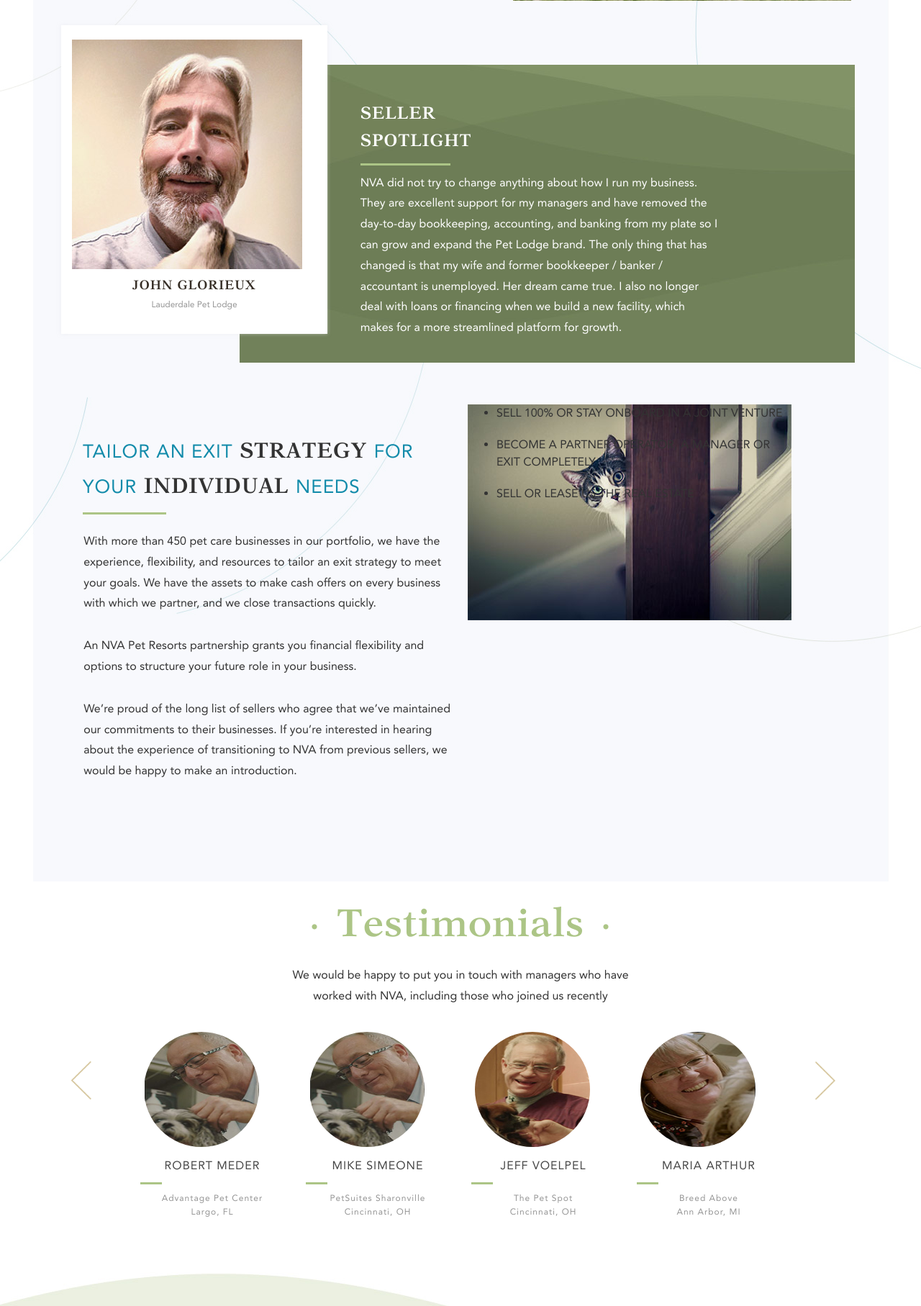
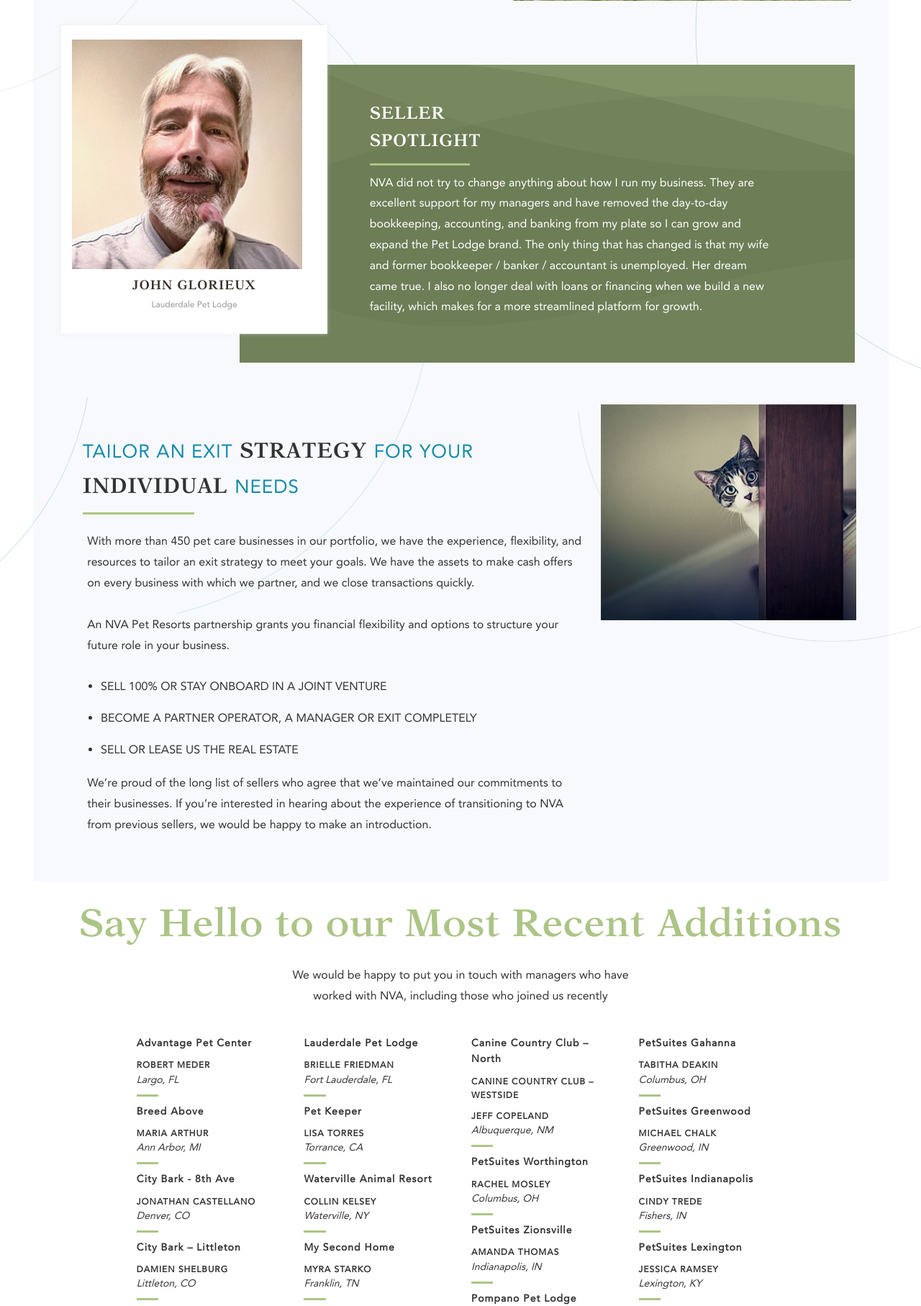
Before and after one commit to fuji9/nva-pet-resorts, a PHP site: page / in a window 1280 px wide. Shown: the part 1449-3264 px from the top of the page at 72% size. Run offline with PHP 8.4, Linux system fonts and the light colour scheme.

Commit message:
Add files via upload

```diff
--- a/index.php
+++ b/index.php
@@ -52,7 +52,6 @@
                 }
             },
             messages: {
-
                 txtOwner: {
                     required: "Please enter owner name",
                 },
@@ -87,12 +86,10 @@
                 txtContct: {
                     required: "Please enter preferred form of contact",
                 }
-
             },
             submitHandler: function(form) {
                 sendData();
             }
-
         });
     });
     function sendData(){
@@ -173,7 +170,7 @@
 <div class="container">
 <div class="about-section">
 
-	<h2><span class="dot-space">&#8226;</span>About Us<span class="dot-space">&#8226;</span> </h2>
+	<h2>About Us</h2>
 <div class="col-md-12 about-main">
 <div class="about-sec col-md-7">
 	<div class="clear"><h3 class="col-md-8">EXPERIENCED <span class="bl-text">PET INDUSTRY</span> LEADER<div class="bdr-grn clear"></div></h3></div>
@@ -184,11 +181,6 @@
 	</div>
 	</div>
 	<div class="abt-img">
-	<div class="abt-rht">
-	<p>Our goal is to preserve
-the aspects of your business that
-		   have made it successful</p>
-		</div>
 	</div>
 	</div>
 </div>
@@ -202,7 +194,7 @@
 	</div>
 	<div class="col-md-8 pl0">
 <div class="abt-grn-bg">
-<div class="col-md-10">
+<div class="col-md-11">
 <div class="abt-prof-sec">
 <h3>SELLER<br>SPOTLIGHT<div class="bdr-grn"></div></h3>
 
@@ -219,8 +211,9 @@
 	</div>
 <div class="abt-last">
 <div class="col-md-12">
-<div class="col-md-6 abt-last-lft pr0">
+<div class="col-md-8 abt-last-lft">
 	<h3 class="col-md-11 clear"><span class="bl-text">TAILOR AN EXIT</span> STRATEGY
+
 		<span class="bl-text">FOR YOUR</span> INDIVIDUAL <span class="bl-text">NEEDS</span><div class="bdr-grn clear"></div></h3>
 		<div class="clear"></div>
 		<p>With more than 450 pet care businesses in our portfolio, we have the experience, flexibility, and resources to tailor an exit strategy to meet your goals. We have the assets to make cash offers on every business with which we partner, and we close
@@ -230,11 +223,6 @@
 flexibility and options to structure your future role
 	in your business.</p>
 
-<p>We’re proud of the long list of sellers who agree that we’ve maintained our commitments to their businesses. If you’re interested in hearing about the experience of transitioning to NVA from previous sellers, we would be happy to make an introduction.</p>
-</div>
-<div class="col-md-6 pr0">
-<div class="abt-last-rht">
-
 <div class="abt-last-content">
 <ul class="list-group">
 <li>SELL 100% OR STAY ONBOARD IN A JOINT VENTURE</li>
@@ -242,6 +230,13 @@
 <li>SELL OR LEASE US THE REAL ESTATE</li>
 </ul>
 </div>
+
+<p>We’re proud of the long list of sellers who agree that we’ve maintained our commitments to their businesses. If you’re interested in hearing about the experience of transitioning to NVA from previous sellers, we would be happy to make an introduction.</p>
+</div>
+<div class="col-md-4 pr0">
+<div class="abt-last-rht">
+
+
 </div>
 
 </div>
@@ -257,86 +252,209 @@
 
 	<div id="testi" class="testi-section text-center">
 <div class="container">
-   <h2><span class="dot-space">&#8226;</span>Testimonials<span class="dot-space">&#8226;</span> </h2>
+   <h2>Say Hello to our Most Recent Additions</h2>
    <p>We would be happy to put you in touch with managers who have<br>
 worked with NVA, including those who joined us recently</p>
+ <div class="col-ms-12">
 
-
-<!-- Item slider-->
-
-  <div class="carousel carousel-showmanymoveone slide col-md-10 col-xs-offset-1" id="carouselABC">
-        <div class="carousel-inner">
-          <div class="item active">
-            <div class="col-xs-12 col-sm-6 col-md-3">
-            	 <a class="box" data-target="#videoModal" data-thevideo="https://www.youtube.com/embed/zYu7RK_zgz8" data-toggle="modal" href="#"><img src="images/testi1.jpg" class="img-responsive center-block image">
-            	 	<span class="caption fade-caption"> <div class="pl-btn"></div> </span>
-
-            	 </a>
-              <h4 class="text-center">ROBERT MEDER <div class="bdr-grn1"></div></h4>
-              <h5 class="text-center">Advantage Pet Center<br>
-Largo, FL</h5>
+<div class="loc-section text-left">
+ <div class="col-md-3">
+ <div class="loc-name">
+ 	<h5>Advantage Pet Center</h5>
+<h6>Robert Meder</h6>
+<span>Largo, FL</span>
+ <div class="bdr-grn1"></div>
+	 </div>
+	 <div class="loc-name">
+ 	<h5>Breed Above</h5>
+<h6>Maria Arthur</h6>
+<span>Ann Arbor, MI</span>
+ <div class="bdr-grn1"></div>
+	 </div>
+	 <div class="loc-name">
+ 	<h5>City Bark - 8th Ave</h5>
+<h6>Jonathan Castellano</h6>
+<span>Denver, CO</span>
+ <div class="bdr-grn1"></div>
+	 </div>
+	 <div class="loc-name">
+ 	<h5>City Bark – Littleton</h5>
+<h6>Damien Shelburg</h6>
+<span>Littleton, CO
+</span>
+<div class="bdr-grn1"></div>
+	 </div>
+	  <div class="loc-name">
+ 	<h5>City Bark – Lodo</h5>
+<h6>Megan Almy</h6>
+<span>Dencer, CO
+</span>
+<div class="bdr-grn1"></div>
+	 </div>
+	  <div class="loc-name">
+ 	<h5>City Bark – Parker</h5>
+<h6>Todd Ptak</h6>
+<span>Parker, CO</span>
+ <div class="bdr-grn1"></div>
+	 </div>
+	 <div class="loc-name">
+ 	<h5>PetSuites Roswell</h5>
+<h6>Amy Wimpey</h6>
+<span>Roswell, GA</span>
+	 </div>
+ </div>
+ <div class="col-md-3">
+ <div class="loc-name">
+ 	<h5>Lauderdale Pet Lodge</h5>
+<h6>Brielle Friedman</h6>
+<span>Fort Lauderdale, FL
+</span>
+<div class="bdr-grn1"></div>
+	 </div>
+	  <div class="loc-name">
+ 	<h5>Pet Keeper</h5>
+<h6>Lisa Torres</h6>
+<span>Torrance, CA
+</span>
+<div class="bdr-grn1"></div>
+	 </div>
+	  <div class="loc-name">
+ 	<h5>Waterville Animal Resort</h5>
+<h6>Collin Kelsey</h6>
+<span>Waterville, NY
+</span>
+<div class="bdr-grn1"></div>
+	 </div>
+	  <div class="loc-name">
+ 	<h5>My Second Home</h5>
+<h6>Myra Starko</h6>
+<span>Franklin, TN
+</span>
+<div class="bdr-grn1"></div>
+	 </div>
+	  <div class="loc-name">
+ 	<h5>New Tampa Pet Resort</h5>
+<h6>Kim Kevan</h6>
+<span>Lutz, FL
+</span>
+<div class="bdr-grn1"></div>
+	 </div>
+	  <div class="loc-name">
+ 	<h5>PetSuites Sharonville</h5>
+<h6>Mike Simeone</h6>
+<span>Cincinnati, OH</span>
+ <div class="bdr-grn1"></div>
+	 </div>
+	 <div class="loc-name">
+ 	<h5>Rover Oaks Pet Resort – Houston</h5>
+<h6>Claire Ellington</h6>
+<span>Houston, TX
+</span>
 
 	 </div>
  </div>
-          <div class="item">
-            <div class="col-xs-12 col-sm-6 col-md-3">
-             <a class="box" data-target="#videoModal" data-thevideo="https://www.youtube.com/embed/zYu7RK_zgz8" data-toggle="modal" href="#"><img src="images/testi1.jpg" class="img-responsive center-block">
-             	<span class="caption fade-caption"> <div class="pl-btn"></div> </span>
-             	</a>
-              <h4 class="text-center">MIKE SIMEONE<div class="bdr-grn1"></div></h4>
-              <h5 class="text-center">PetSuites Sharonville<br>Cincinnati, OH</h5>
+ <div class="col-md-3">
+ <div class="loc-name">
+ 	<h5>Canine Country Club – North </h5>
+<h6>Canine Country Club – Westside</h6>
+<h6>Jeff Copeland</h6>
+<span>Albuquerque, NM
+</span>
+<div class="bdr-grn1"></div>
+	 </div>
+	  <div class="loc-name">
+ 	<h5>PetSuites Worthington</h5>
+<h6>Rachel Mosley</h6>
+<span>Columbus, OH
+</span>
+<div class="bdr-grn1"></div>
+	 </div>
+	  <div class="loc-name">
+ 	<h5>PetSuites Zionsville</h5>
+<h6>Amanda Thomas</h6>
+<span>Indianapolis, IN
+</span>
+<div class="bdr-grn1"></div>
+	 </div>
+	  <div class="loc-name">
+ 	<h5>Pompano Pet Lodge</h5>
+<h6>Samantha Burbank</h6>
+<span>Pompano Beach, FL
+</span>
+<div class="bdr-grn1"></div>
+	 </div>
+
+	  <div class="loc-name">
+ 	<h5>Rover Oaks Pet Resort – Katy</h5>
+<h6>Joy Lee</h6>
+<span>Katy, TX</span>
+ <div class="bdr-grn1"></div>
+	 </div>
+	 <div class="loc-name">
+ 	<h5>PetSuites Norcross</h5>
+<h6>Valerie Lohr</h6>
+<span>Norcross, GA
+</span>
+
 	 </div>
  </div>
-          <div class="item">
-            <div class="col-xs-12 col-sm-6 col-md-3">
-            	 <a class="box" data-target="#videoModal" data-thevideo="https://www.youtube.com/embed/zYu7RK_zgz8" data-toggle="modal" href="#"><img src="images/testi2.jpg" class="img-responsive center-block">
-            	 <span class="caption fade-caption"> <div class="pl-btn"></div> </span>
+ <div class="col-md-3">
+ <div class="loc-name">
+ 	<h5>PetSuites Gahanna</h5>
+<h6>Tabitha Deakin</h6>
+<span>Columbus, OH
+</span>
+<div class="bdr-grn1"></div>
+	 </div>
+	  <div class="loc-name">
+ 	<h5>PetSuites Greenwood</h5>
+<h6>Michael Chalk</h6>
+<span>Greenwood, IN
+</span>
+<div class="bdr-grn1"></div>
+	 </div>
+	  <div class="loc-name">
+ 	<h5>PetSuites Indianapolis</h5>
+<h6>Cindy Trede</h6>
+<span>Fishers, IN
+</span>
+<div class="bdr-grn1"></div>
+	 </div>
+	  <div class="loc-name">
+ 	<h5>PetSuites Lexington</h5>
+<h6>Jessica Ramsey</h6>
+<span>Lexington, KY
+</span>
+<div class="bdr-grn1"></div>
+	 </div>
+	  <div class="loc-name">
+ 	<h5>PetSuites Louisville</h5>
+<h6>Tanna Roberts</h6>
+<span>Louisville, KY
+</span>
+<div class="bdr-grn1"></div>
+	 </div>
+	  <div class="loc-name">
+ 	<h5>PetSuites Main Facility</h5>
+<span>Covington, KY
+</span>
 
-				</a>
-
-              <h4 class="text-center">JEFF VOELPEL<div class="bdr-grn1"></div></h4>
-              <h5 class="text-center">The Pet Spot<br>Cincinnati, OH</h5>
 	 </div>
-          </div>
-          <div class="item">
-            <div class="col-xs-12 col-sm-6 col-md-3">
-            <a class="box" data-target="#videoModal" data-thevideo="https://www.youtube.com/embed/zYu7RK_zgz8" data-toggle="modal" href="#"><img src="images/testi3.jpg" class="img-responsive center-block">
-            <span class="caption fade-caption"> <div class="pl-btn"></div> </span>
-            		</a>
-
-              <h4 class="text-center">MARIA ARTHUR<div class="bdr-grn1"></div></h4>
-              <h5 class="text-center">Breed Above<br>
-Ann Arbor, MI</h5>
-            </div>
-          </div>
-          <!--<div class="item">
-            <div class="col-xs-12 col-sm-6 col-md-3">
-           <a href="#"><img src="images/testi1.jpg" class="img-responsive center-block"></a>
-              <h4 class="text-center">ROBERT MEDER<div class="bdr-grn1"></div></h4>
-              <h5 class="text-center">Advantage Pet Center<br>
-Largo, FL</h5>
-            </div>
-          </div>
-          <div class="item">
-            <div class="col-xs-12 col-sm-6 col-md-3"> <a href="#"><img src="images/testi1.jpg" class="img-responsive center-block"></a>
-              <h4 class="text-center">MIKE SIMEONE<div class="bdr-grn1"></div></h4>
-              <h5 class="text-center">PetSuites Sharonville<br>Cincinnati, OH</h5></div>
-          </div>-->
 
 
  </div>
 
 
-        <a class="left carousel-control" href="#carouselABC" data-slide="prev"><img src="images/prev.png" alt="Left" class="img-responsive"></a>
-        <a class="right carousel-control" href="#carouselABC" data-slide="next"><img src="images/next.png" alt="Right" class="img-responsive"></a>
+
+
 
 	 </div>
-
-<!-- Item slider end-->
+	<p class="clear">Check the “Yes” box in the <a class="page-scroll" href="#contact">contact form</a> if you would like to be connected with one of our Resort Managers.</p>
+</div>
 </div>
 
     </div>
-    <div class="modal fade modal-vcenter" id="videoModal" tabindex="-1" role="dialog" aria-labelledby="videoModal" aria-hidden="true">
+   <!-- <div class="modal fade modal-vcenter" id="videoModal" tabindex="-1" role="dialog" aria-labelledby="videoModal" aria-hidden="true">
     <div class="modal-dialog  modal-fullscreen" >
         <div class="modal-content modal-fullscreen">
             <div class="modal-body ">
@@ -347,7 +465,7 @@
             </div>
         </div>
     </div>
-</div>
+</div>  -->
 <div class="footer-bg" id="contact">
 
 <div class="container">
@@ -366,7 +484,7 @@
                             <form method="post" name="form-main" id="form-main">
                                 <label class="col-md-6 col-xs-12"><input placeholder="Owner Name" name="txtOwner" class="input-box form-control" type="text"></label>
                                 <label class="col-md-6 col-xs-12">
-                                    <input placeholder="Pet Resort name" name="txtResortName" class="input-box form-control">
+                                    <input placeholder="Pet Resort Name" name="txtResortName" class="input-box form-control">
                                 </label>
                                 <label class="col-md-12 col-xs-12"><input placeholder="Pet Resort Address" name="txtPetResortAdd" class="input-box form-control" ></label>
 
@@ -386,9 +504,11 @@
 
                                 <label class="col-md-12 col-xs-12"><input placeholder="How did you hear about us? " name="txtAbtUs" class="input-box form-control" type="text"></label>
 
-                                <label class="col-md-12 col-xs-12"><input placeholder="Preferred form of contact" name="txtContct" class="input-box form-control" type="text"></l
-                                    ></label>
-
+                                <label class="col-md-12 col-xs-12"><input placeholder="Preferred form of contact" name="txtContct" class="input-box form-control" type="text"></label>
+<label class="col-md-12 col-xs-12 rd-section"><span>Would you like to speak to one of our Pet Resort Managers?</span><label class="radio-inline">
+      <input type="radio" name="optradio" >Yes </label>
+    <label class="radio-inline"> <input type="radio" name="optradio">No
+    </label> </label>
                                 <div class="form-group">
                                     <div class="col-sm-12 col-xs-12">
                                         <label>  <input class="smt-btn" value="SUBMIT" id="submit_btn" type="submit"></label>
@@ -440,19 +560,15 @@
   $('#carousel123').carousel({ interval: 2000 });
   $('#carouselABC').carousel({ interval: 3600 });
 }());
-
 (function(){
   $('.carousel-showmanymoveone .item').each(function(){
     var itemToClone = $(this);
-
     for (var i=1;i<4;i++) {
       itemToClone = itemToClone.next();
-
       // wrap around if at end of item collection
       if (!itemToClone.length) {
         itemToClone = $(this).siblings(':first');
       }
-
       // grab item, clone, add marker class, add to collection
       itemToClone.children(':first-child').clone()
         .addClass("cloneditem-"+(i))
@@ -483,7 +599,6 @@
         });
 
         $('#back-to-top').tooltip('show');
-
 });
 	</script>
 
@@ -496,7 +611,6 @@
         $(".top-menu").removeClass("top-nav-collapse");
     }
 });
-
 //jQuery for page scrolling feature - requires jQuery Easing plugin
 $(function() {
     $(document).on('click', 'a.page-scroll', function(event) {
@@ -504,6 +618,7 @@
         $('html, body').stop().animate({
             scrollTop: $($anchor.attr('href')).offset().top
         }, 1500, 'easeInOutExpo');
+
         event.preventDefault();
     });
 });
```
Lines whose indentation alone changed are shown as unchanged.
